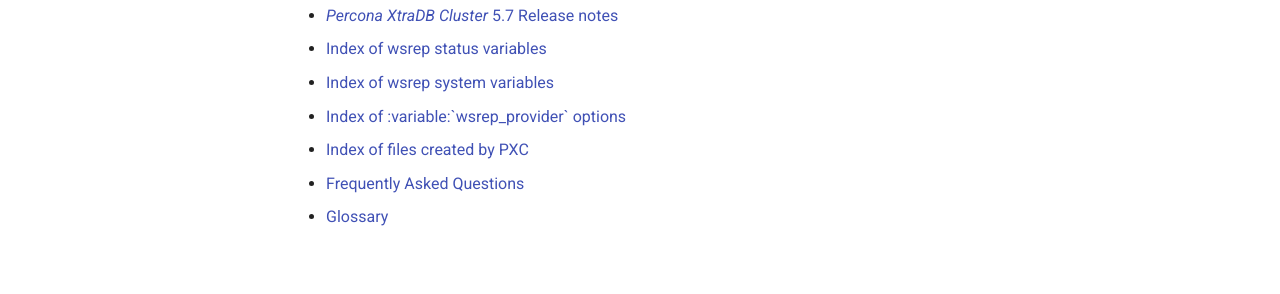
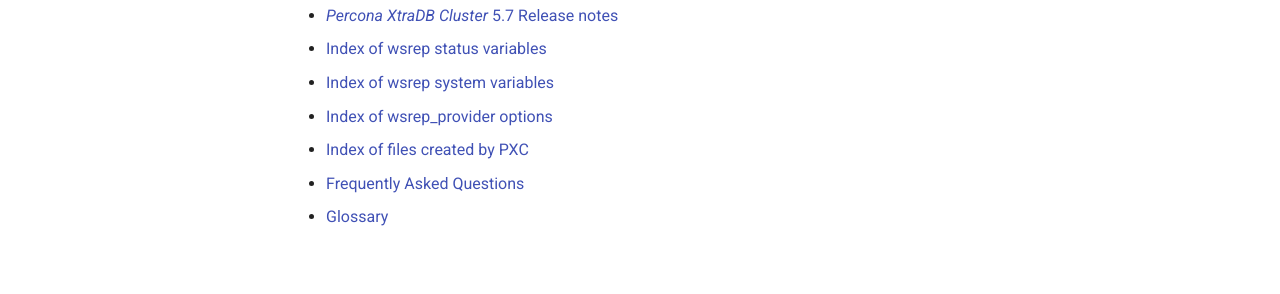
Before and after one commit to percona/pxc-docs, an MkDocs documentation site: the page built from docs/index.md, in a window 1280 px wide and 900 px high, scrolled down 3292 px. Shown: the part 371-665 px from the top of the window. Built offline with MkDocs 1.6.1 and Material for MkDocs 9.7.7, drawn with Linux system fonts in a browser that asks for light colours; nearby versions of some CDN libraries; comment, search, counter and statistics services are not loaded; the version menu is left out; some of the changed lines change nothing that is shown.

Commit message:
PXC 3953 Fix TOC docs/index.md

```diff
--- a/docs/index.md
+++ b/docs/index.md
@@ -211,7 +211,7 @@
 * [Index of wsrep system variables](wsrep-system-index.md)
 
 
-* [Index of :variable:\`wsrep_provider\` options](wsrep-provider-index.md)
+* [Index of wsrep_provider options](wsrep-provider-index.md)
 
 
 * [Index of files created by PXC](wsrep-files-index.md)
```
